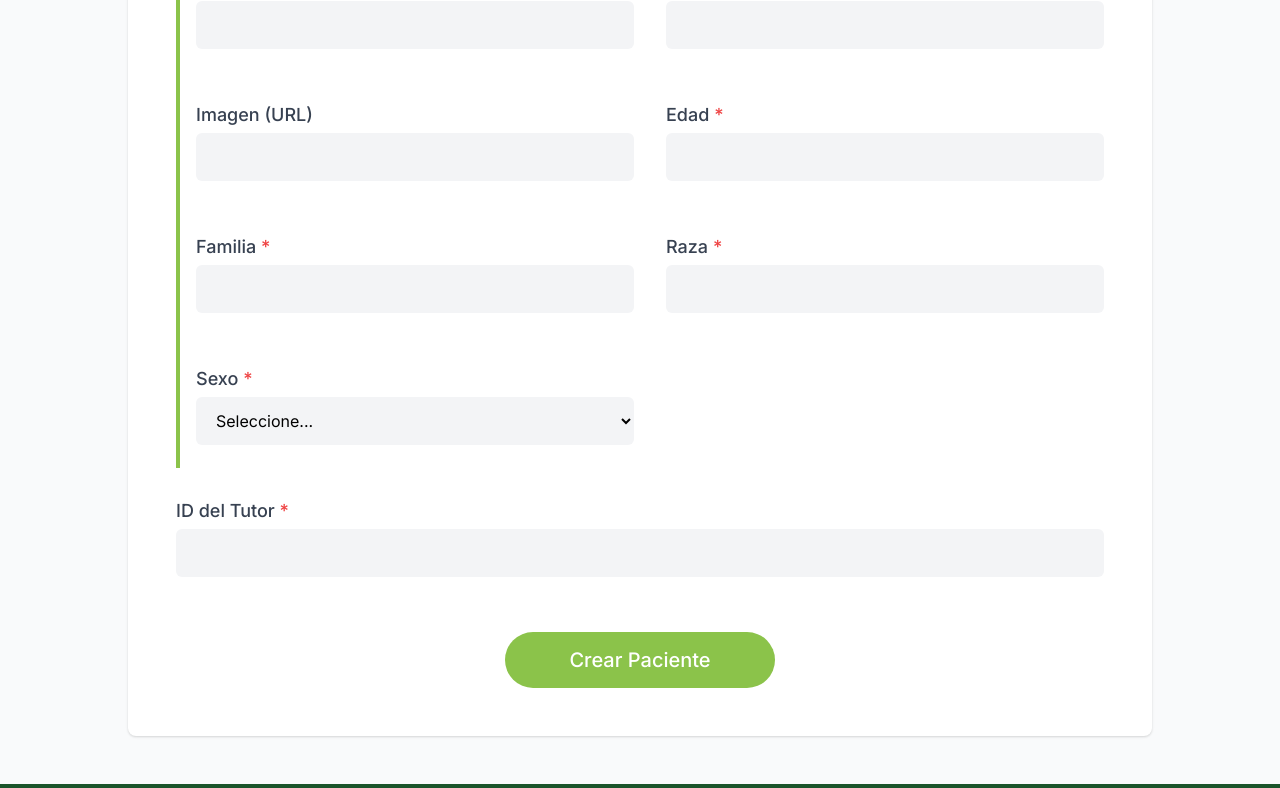
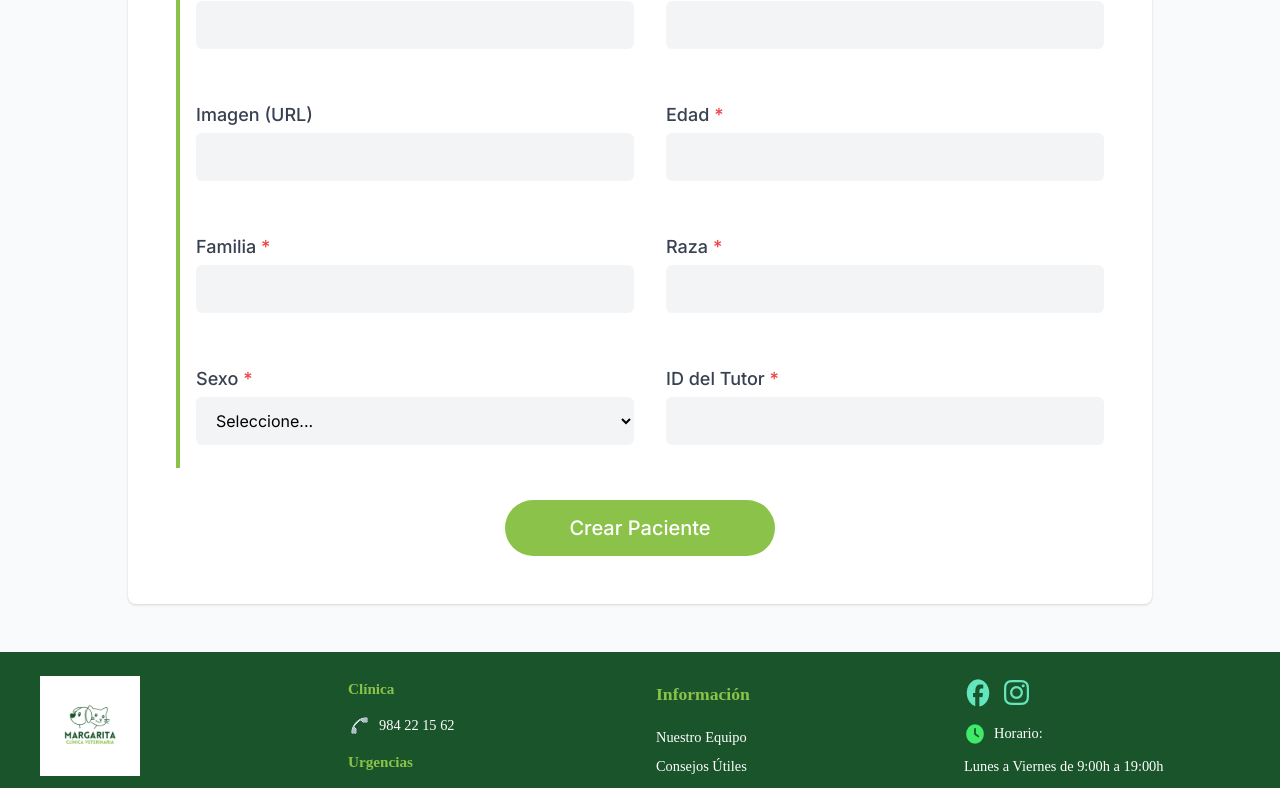
Before and after one commit to FerMarcos606/clinica-veterinaria-front, a React (Vite) app: page /create-patients in a window 1280 px wide. Shown: the part 427-1215 px from the top of the page. Built offline with nearby package versions, Linux system fonts and the light colour scheme.

Commit message:
CM-60 fix: ID tutor field moved

```diff
--- a/src/pages/admin/PatientCreation/PatientCreationPage.jsx
+++ b/src/pages/admin/PatientCreation/PatientCreationPage.jsx
@@ -156,10 +156,7 @@ const PatientCreationPage = () => {
                   <p className="patient-creation-form__error">{errors.sex.message}</p>
                 )}
               </div>
-            </div>
-          </section>
-
-                        <div className="patient-creation-form__field">
+                      <div className="patient-creation-form__field">
                 <label className="patient-creation-form__label">
                   ID del Tutor <span className="patient-creation-form__required">*</span>
                 </label>
@@ -173,6 +170,10 @@ const PatientCreationPage = () => {
                   <p className="patient-creation-form__error">{errors.tutor.message}</p>
                 )}
               </div>
+            </div>
+          </section>
+
+
 
           <div className="patient-creation-form__submit">
             <button
```
